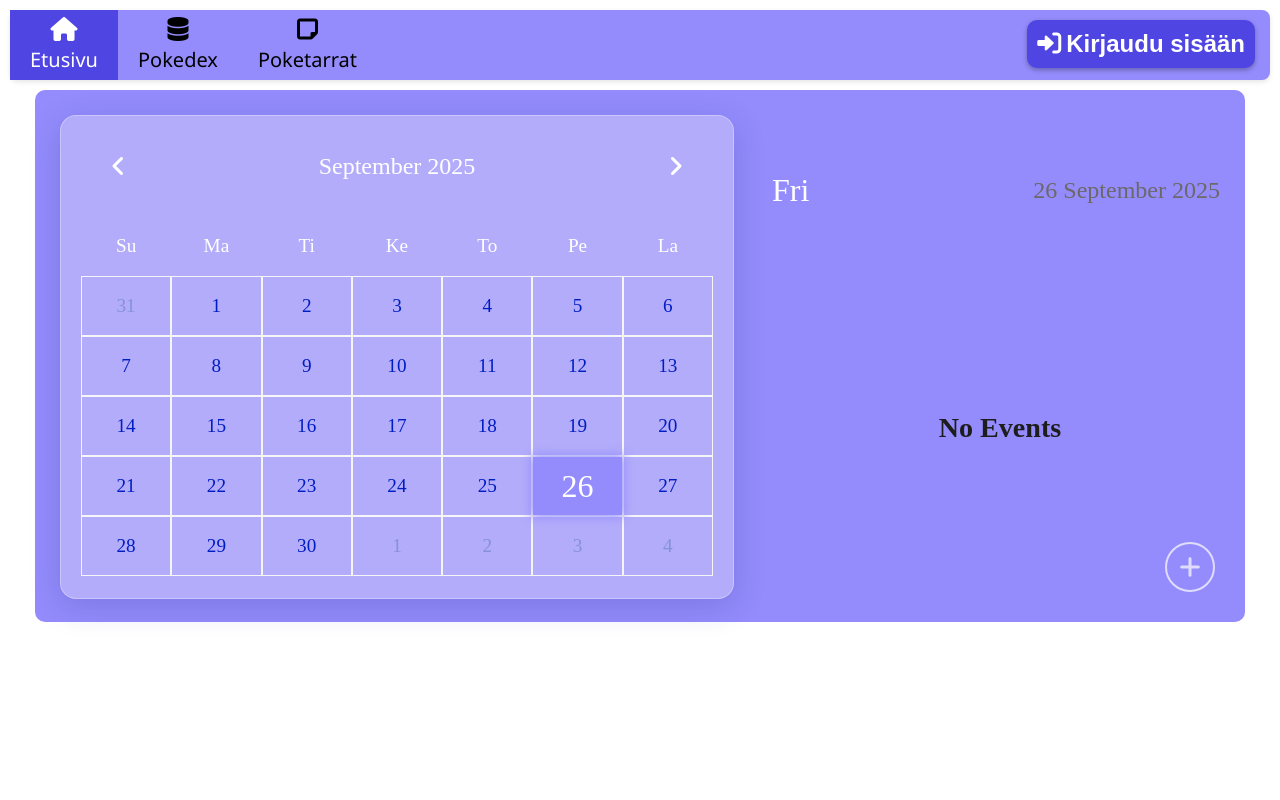
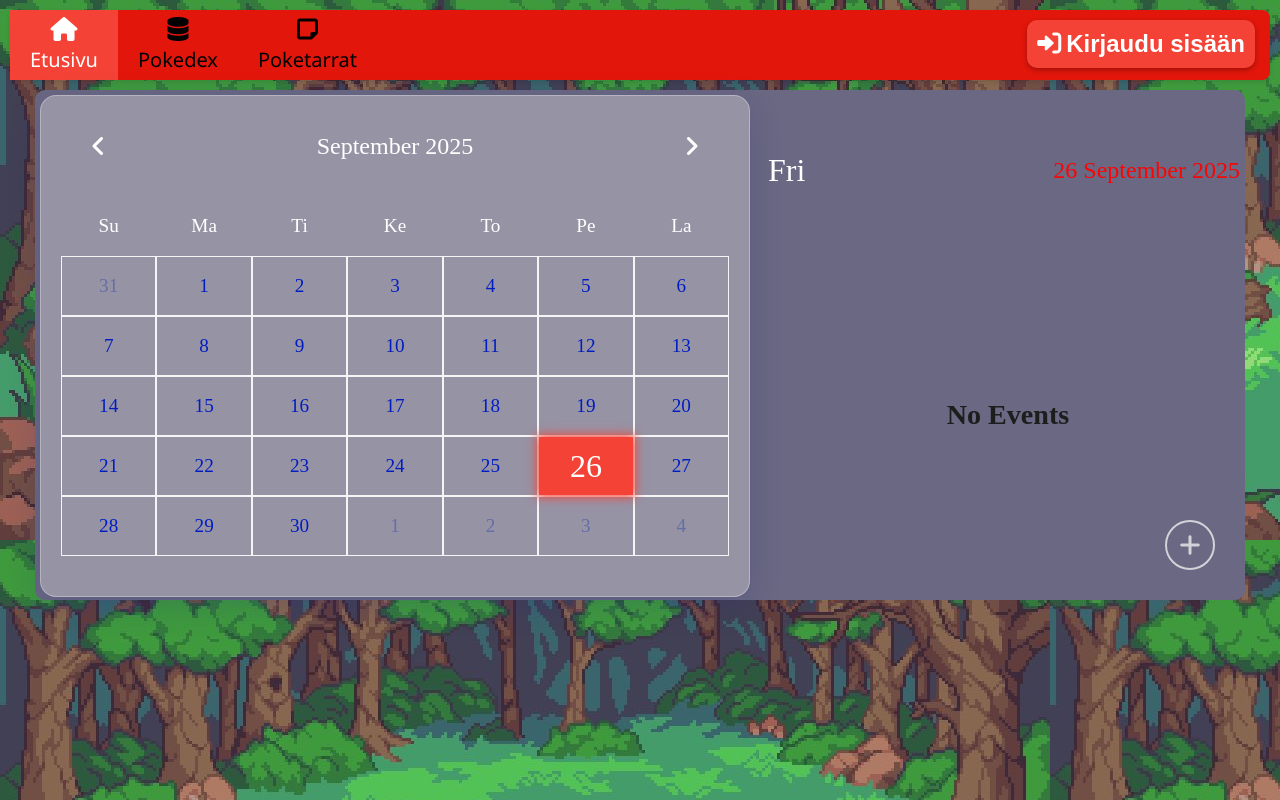
Before and after one commit to titskupitsku/projekti25, a PHP site: page /Homepage.php in a window 1280 px wide. Run offline with PHP 8.4, Linux system fonts and the light colour scheme.

Commit message:
Tein etusivun taustan vaihdon

```diff
--- a/styles.css
+++ b/styles.css
@@ -1,18 +1,19 @@
 :root{
-    --primary-clr:#948cfc;
-    --secondary-clr: #4f45e2;
-    --accent-clr: #d0ccff;
+    --primary-clr:#f44336;
+    --secondary-clr: #e2160b;
+    --accent-clr: #0d820d;
     --neutral-clr: #f5f5f5;
 
 }
 body{
     margin: 0;
+    background-image: url("pokedex-kuvat/pixelbackground.jpg");
 }
 .header {
     display: flex;
     justify-content:space-between;
     margin: 10px;
-    background-color: var(--primary-clr);
+    background-color: var(--secondary-clr);
     border-radius: 8px;
     box-shadow: 0 2px 5px rgba(0,0,0,0.1);
     font-family: 'Segoe UI', Tahoma, Geneva, Verdana, sans-serif;
@@ -51,7 +52,7 @@ body{
      color: #fff;
 }
 .nav-item.active {
-  background-color:var(--secondary-clr);
+  background-color:var(--primary-clr);
   color: white;
 }
 .nav-item.active i {
@@ -68,7 +69,7 @@ body{
     cursor: pointer;
     font-size: 1.5rem;
     transition: background-color 0.3s ease, transform 0.2s ease;
-    background-color:var(--secondary-clr);
+    background-color:var(--primary-clr);
     box-shadow: 0 2px 5px rgba(0,0,0,0.3);
     padding: 10px;
     border-radius: 10px;
@@ -92,7 +93,7 @@ dialog {
     border: none;
     border-radius: 8px;
     box-shadow: 0 4px 10px rgba(0,0,0,0.2);
-    background-color: white;
+    background: #dfdfdf;
     z-index: 1000;
     text-align: center;
     width: 80%;
@@ -109,7 +110,8 @@ dialog::backdrop {
   font-size: 1.5rem;
   line-height: 2.375rem;
   font-weight: 700;
-
+  border-bottom: 2px solid #373737;
+  border-radius: 10px;
   height: 50px;
   display: flex;
   align-items: center;
@@ -315,12 +317,12 @@ dialog input:focus::placeholder {
   padding: 5px;
   color: #fff;
   display: flex;
+  gap: 20px;
   border-radius: 10px;
-  background-color: var(--primary-clr);
+  background-color: #6a6882;
 }
 .left {
   width: 60%;
-  padding: 20px;
 
 }
 .calendar {
@@ -390,7 +392,6 @@ dialog input:focus::placeholder {
   align-items: center;
   justify-content: center;
   cursor: pointer;
-  color: var(--primary-clr);
   box-sizing: border-box;
   border: 1px solid #f5f5f5;
   color: #001dc2;
@@ -398,17 +399,17 @@ dialog input:focus::placeholder {
 
 .calendar .days .day:not(.prev-date, .next-date):hover {
   color: #fff;
-  background-color: var(--primary-clr);
+  background-color: #f44336;
 }
 .calendar .days .prev-date,
 .calendar .days .next-date {
-  color: #8491db;
+  color: #646ea7;
 }
 .calendar .days .active {
   position: relative;
   font-size: 2rem;
   color: #fff;
-  background-color: var(--primary-clr);
+  background-color: #f44336;
 }
 .calendar .days .active::before {
   content: "";
@@ -417,7 +418,7 @@ dialog input:focus::placeholder {
   left: 0;
   width: 100%;
   height: 100%;
-  box-shadow: 0 0 10px 2px var(--primary-clr);
+  box-shadow: 0 0 10px 2px #f44336;
 }
 .calendar .days .today {
   font-size: 2rem;
@@ -434,7 +435,7 @@ dialog input:focus::placeholder {
   height: 6px;
   border-radius: 30px;
   transform: translateX(-50%);
-  background-color: var(--primary-clr);
+  background-color: #f44336;
 }
 .calendar .days .event:hover::after {
   background-color: #fff;
@@ -450,7 +451,7 @@ dialog input:focus::placeholder {
   position: relative;
   width: 40%;
   min-height: 100%;
-  padding: 20px;
+
 }
 .right .today-date {
   width: 100%;
@@ -471,7 +472,7 @@ dialog input:focus::placeholder {
 .right .today-date .event-date {
   font-size: 1.5rem;
   font-weight: 400;
-  color: #6c6868;
+  color: #f80606;
 }
 .events {
   width: 100%;
@@ -482,26 +483,25 @@ dialog input:focus::placeholder {
   display: flex;
   flex-direction: column;
   padding-left: 4px;
+  gap: 10px;
 }
 .events .event {
   position: relative;
-  width: 95%;
+  width: 90%;
   min-height: 70px;
   display: flex;
   justify-content: center;
   flex-direction: column;
-  gap: 5px;
   color: #fff;
   padding: 0px 10px;
-  background: linear-gradient(90deg, #6589ff, transparent);
   cursor: pointer;
+  border-radius: 10px;
+  border-bottom: 2px solid#373c4f;
 }
-/* even event */
-.events .event:nth-child(even) {
-  background: transparent;
-}
+
 .events .event:hover {
-  background: linear-gradient(90deg, #001dc2, transparent);
+  background: #ff0f02;
+  transform: scale(1.3s);
 }
 .events .event .title {
   display: flex;
@@ -514,8 +514,8 @@ dialog input:focus::placeholder {
   margin-left: 20px;
 }
 .events .event i {
-  color: #001dc2;
-  font-size: 0.5rem;
+  color: #ff0f02;
+  font-size: 1rem;
 }
 .events .event:hover i {
   color: #fff;
@@ -535,6 +535,7 @@ dialog input:focus::placeholder {
   position: absolute;
   top: 50%;
   right: 0;
+  margin-right: 10px;
   font-size: 2rem;
   line-height: 1;
   display: none;
```
